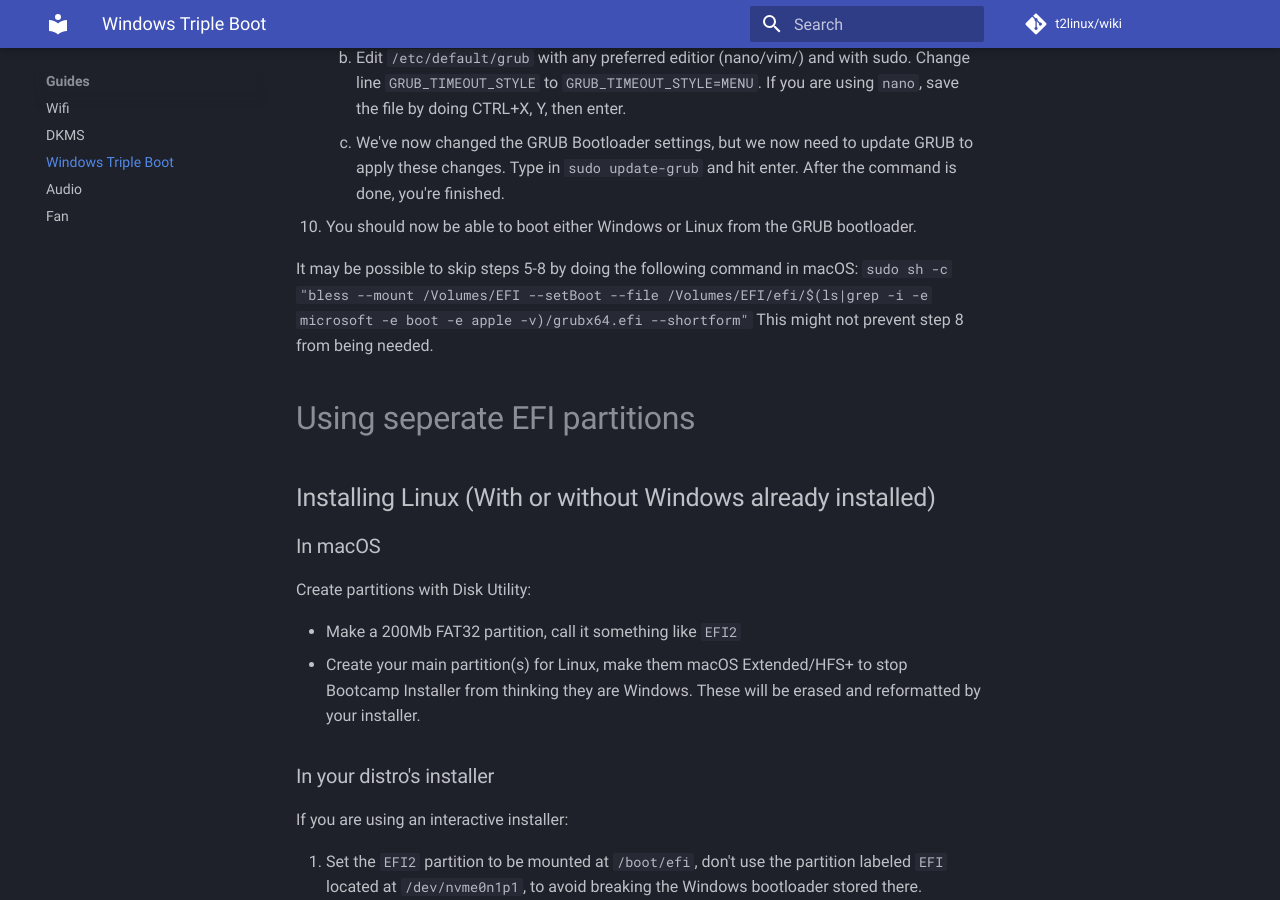
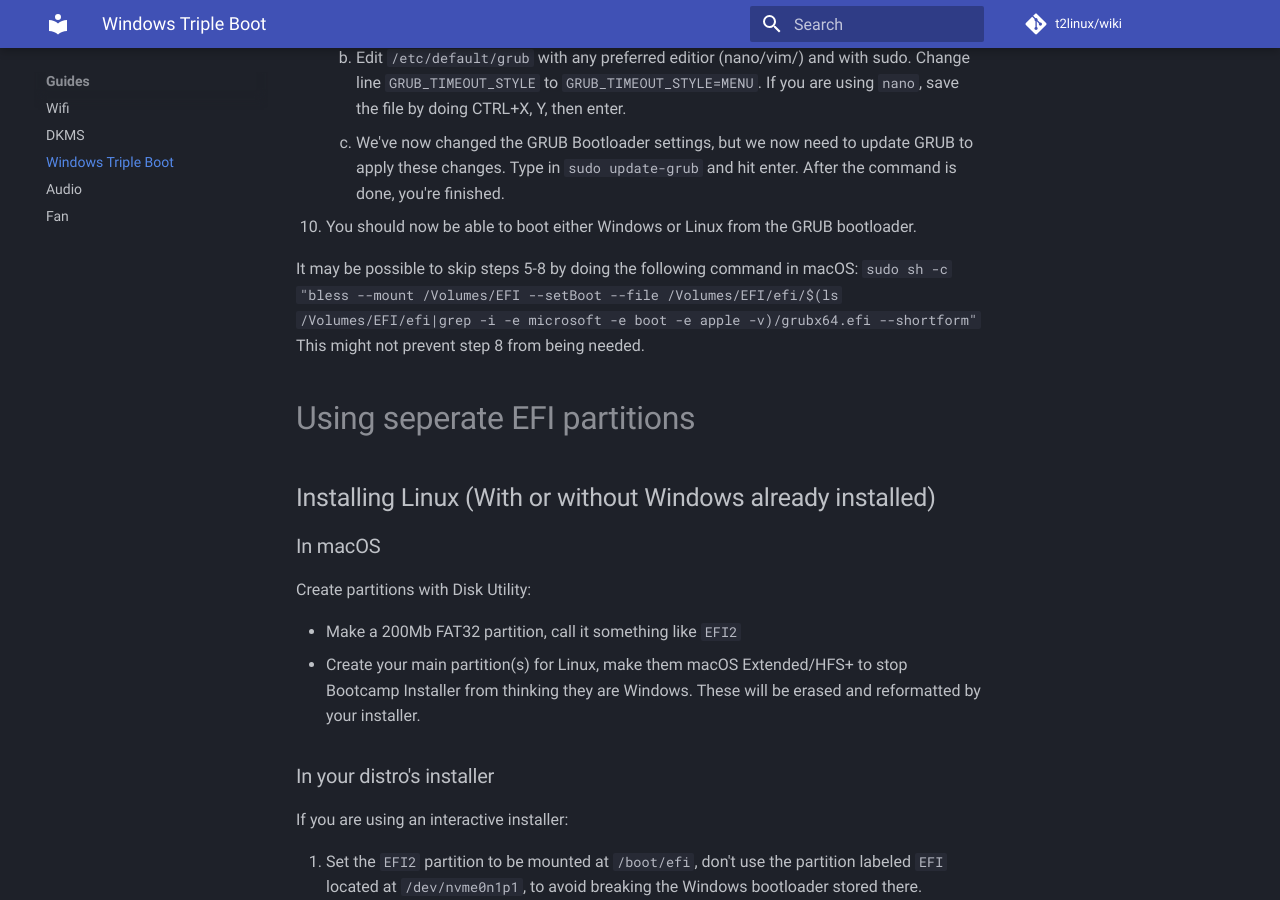
Before and after one commit to t2linux/wiki, an MkDocs documentation site: the page built from docs/guides/windows.md, in a window 1280 px wide and 900 px high, scrolled down 1974 px. Built offline with MkDocs 1.6.1 and Material for MkDocs 9.7.7, drawn with Linux system fonts in a browser that asks for light colours; comment, search, counter and statistics services are not loaded.

Commit message:
windows: a command needed changing
It assumed you were in a particular directory

```diff
--- a/docs/guides/windows.md
+++ b/docs/guides/windows.md
@@ -43,7 +43,7 @@ The simplist way to triple boot is to install Windows first, and install linux o
 	3. We've now changed the GRUB Bootloader settings, but we now need to update GRUB to apply these changes. Type in ``sudo update-grub`` and hit enter. After the command is done, you're finished.
 10. You should now be able to boot either Windows or Linux from the GRUB bootloader.
 
-It may be possible to skip steps 5-8 by doing the following command in macOS: `sudo sh -c "bless --mount /Volumes/EFI --setBoot --file /Volumes/EFI/efi/$(ls|grep -i -e microsoft -e boot -e apple -v)/grubx64.efi --shortform"` This might not prevent step 8 from being needed.
+It may be possible to skip steps 5-8 by doing the following command in macOS: `sudo sh -c "bless --mount /Volumes/EFI --setBoot --file /Volumes/EFI/efi/$(ls /Volumes/EFI/efi|grep -i -e microsoft -e boot -e apple -v)/grubx64.efi --shortform"` This might not prevent step 8 from being needed.
 
 # Using seperate EFI partitions
 
```
